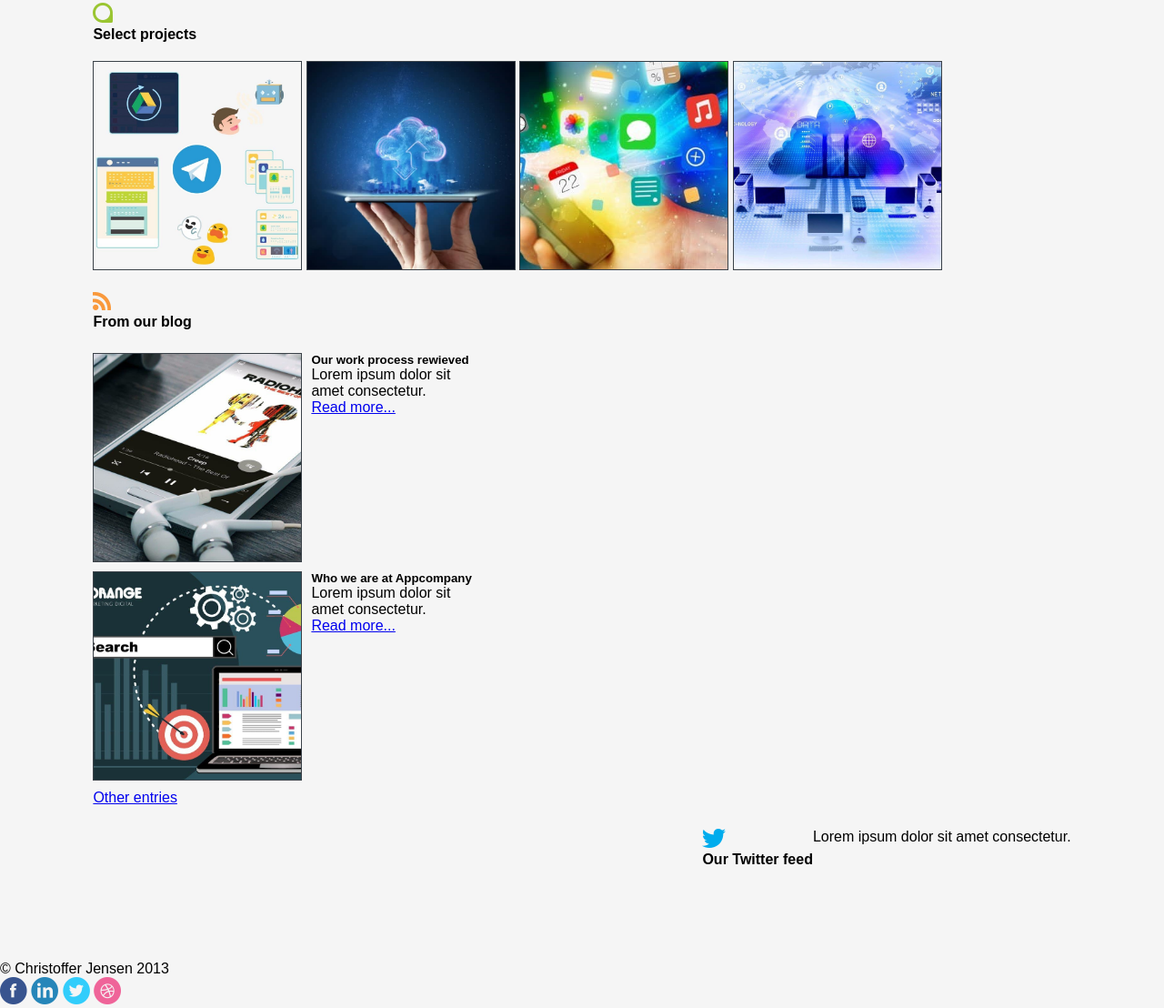
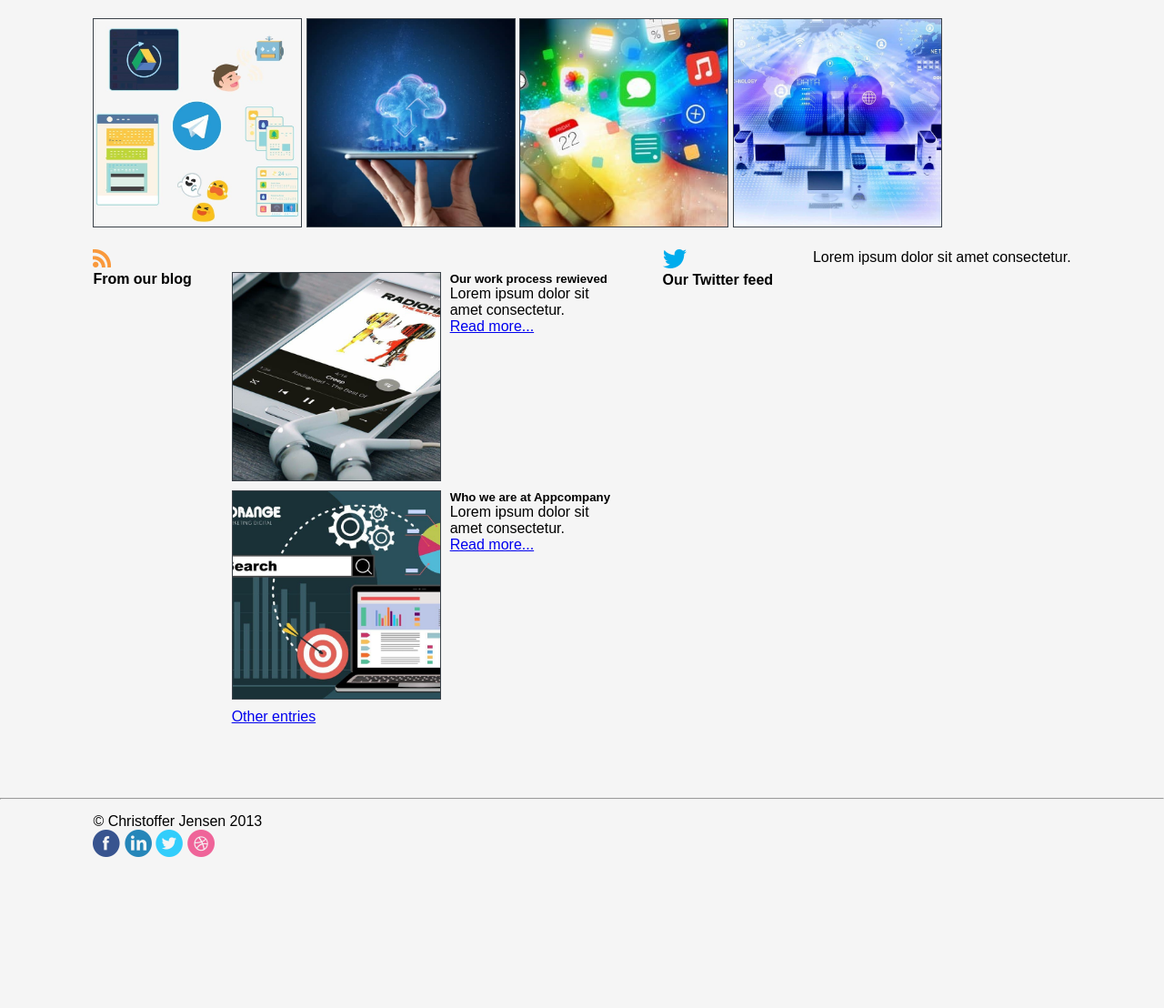
Before and after one commit to Gohan-117holguin/Prueba02_1407, a plain HTML site: page index.html in a window 1280 px wide. Shown: the part 1125-2233 px from the top of the page at 91% size. After the commit the page ends 2086 px from the top, so only its background shows below. Drawn offline with Linux system fonts and the light colour scheme.

Commit message:
Organizacion del footer

```diff
--- a/css/style.css
+++ b/css/style.css
@@ -44,11 +44,7 @@ body{
     background-color: #4d5c67;
     display: flex;
     justify-content: space-around;
-}
-
-.seccion {
     align-items: center;
-    justify-content: center;
 }
 
 .seccion_contenido_imagen{
@@ -104,7 +100,7 @@ body{
 
 .contenido_principal{
     background-color: #f5f5f5;
-    margin: 8%;
+    margin: 55px 8%;
 }
 
 .contenido{
@@ -138,11 +134,11 @@ body{
     border: #3b4249 1px solid;
 }
 
-/* .contenido_seccion_noticias{
+.contenido_feed{
     display: flex;
     flex-direction: row;
     justify-content: space-between;
-} */
+}
 
 .informacion_noticias{
     display: grid;
@@ -184,6 +180,10 @@ body{
     justify-content: flex-end;
 }
 
+footer{
+    margin: 15px 8%;
+}
+
 /*
 color back principal: #f5f5f5
 color back header: #4d5c67
--- a/index.html
+++ b/index.html
@@ -123,8 +123,7 @@
             </div>
         </section>
 
-        <!-- <div class="contenido_seccion_noticias"> -->
-        <section class="contenido_noticias">
+        <section class="contenido_feed">
             <div class="imagen_noticias">
                 <img src="images/shape03.png" alt="">
                 <h4>From our blog</h4>
@@ -146,21 +145,20 @@
 
                 <a href="#">Other entries</a>
             </div>
-        </section>
 
-        <section class="contenido_twitter">
             <div class="imagen_twitter">
                 <img src="images/shape04.png" alt="">
                 <h4>Our Twitter feed</h4>
             </div>
             <p>Lorem ipsum dolor sit amet consectetur.</p>
         </section>
-        <!-- </div> -->
 
         <!-- <section class="contenido">
 
         </section> -->
     </section>
+
+    <hr>
 
     <footer>
         <p>&copy; Christoffer Jensen 2013</p>
```
